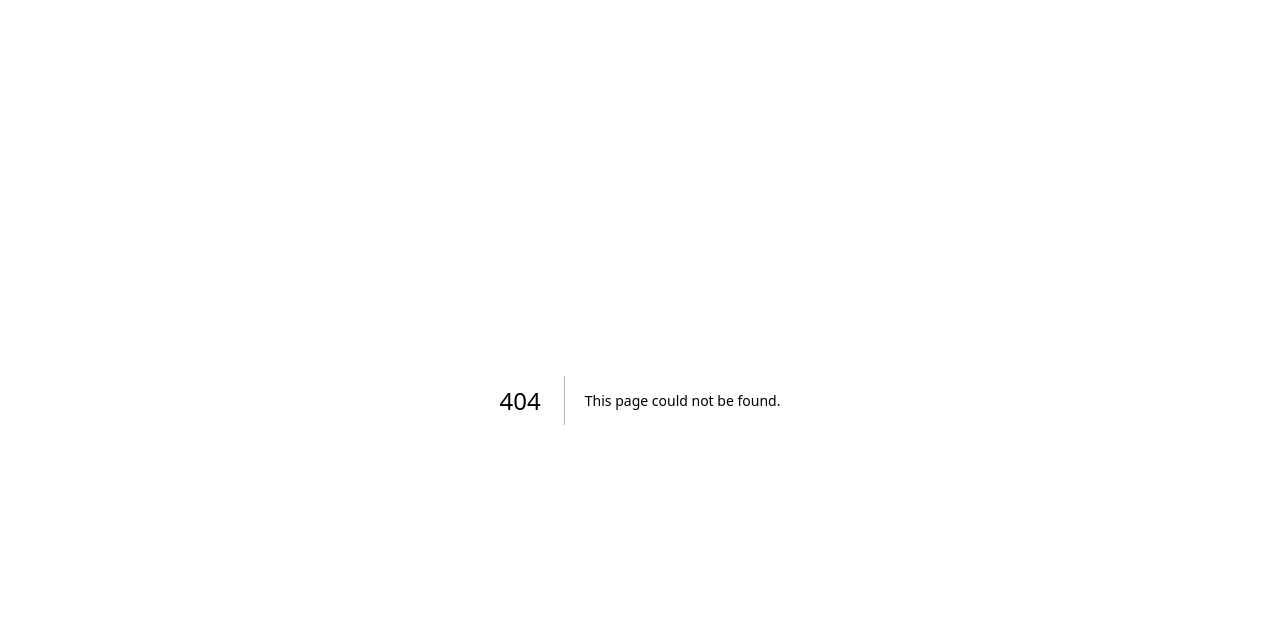
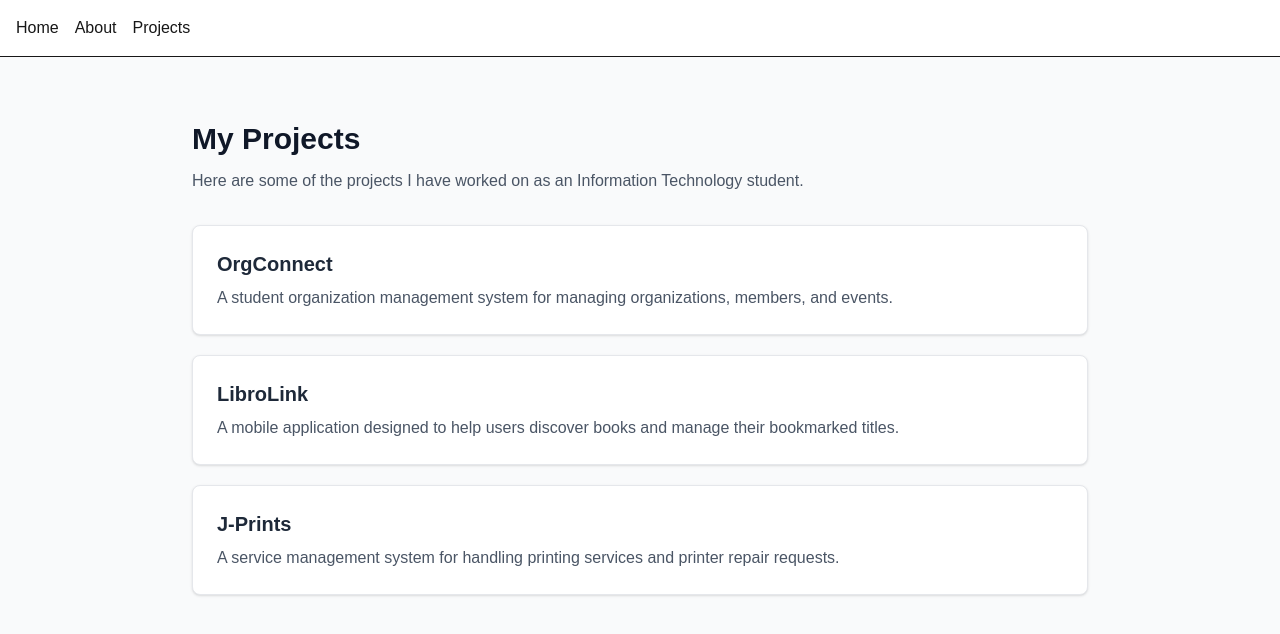
Before and after one commit to justineninocubelo-wq/DC304_Activity, a Next.js app: page /projects in a window 1280 px wide. Before the commit this address had no page. Shown: the top 634 px of the page. Built offline with nearby package versions, Linux system fonts and the light colour scheme.

Commit message:
Add projects page and update metadata

```diff
--- a/app/layout.tsx
+++ b/app/layout.tsx
@@ -1,3 +1,4 @@
+import Link from "next/link";
 import type { Metadata } from "next";
 import { Geist, Geist_Mono } from "next/font/google";
 import "./globals.css";
@@ -13,8 +14,9 @@ const geistMono = Geist_Mono({
 });
 
 export const metadata: Metadata = {
-  title: "Create Next App",
-  description: "Generated by create next app",
+  title: "Justine Nino Cubelo | Personal Website",
+  description:
+    "The personal website of Justine Nino Cubelo, showcasing his background, interests, and projects.",
 };
 
 export default function RootLayout({ children }: LayoutProps<"/">) {
@@ -23,7 +25,14 @@ export default function RootLayout({ children }: LayoutProps<"/">) {
       lang="en"
       className={`${geistSans.variable} ${geistMono.variable} h-full antialiased`}
     >
-      <body className="min-h-full flex flex-col">{children}</body>
+      <body className="min-h-full flex flex-col">
+        <nav className="flex gap-4 p-4 border-b">
+          <Link href="/">Home</Link>
+          <Link href="/about">About</Link>
+          <Link href="/projects">Projects</Link>
+        </nav>
+        {children}
+      </body>
     </html>
   );
 }
--- /dev/null
+++ b/app/projects/page.tsx
@@ -0,0 +1,55 @@
+
+const projects = [
+    {
+        id: 1,
+        name: "OrgConnect",
+        description:
+        "A student organization management system for managing organizations, members, and events.",
+    },
+    {
+        id: 2,
+        name: "LibroLink",
+        description:
+        "A mobile application designed to help users discover books and manage their bookmarked titles.",
+    },
+    {
+        id: 3,
+        name: "J-Prints",
+        description:
+        "A service management system for handling printing services and printer repair requests.",
+    },
+];
+
+export default function ProjectsPage() {
+    return (
+        <main className="min-h-screen bg-gray-50 px-8 py-16">
+        <div className="mx-auto max-w-4xl">
+            <h1 className="text-3xl font-bold text-gray-900">
+            My Projects
+            </h1>
+
+            <p className="mt-3 text-gray-600">
+            Here are some of the projects I have worked on
+            as an Information Technology student.
+            </p>
+
+            <ul className="mt-8 space-y-5">
+            {projects.map((project) => (
+                <li
+                key={project.id}
+                className="rounded-lg border border-gray-200 bg-white p-6 shadow-sm"
+                >
+                <h2 className="text-xl font-bold text-gray-800">
+                    {project.name}
+                </h2>
+
+                <p className="mt-2 text-gray-600">
+                    {project.description}
+                </p>
+                </li>
+            ))}
+            </ul>
+        </div>
+        </main>
+    );
+}
```
